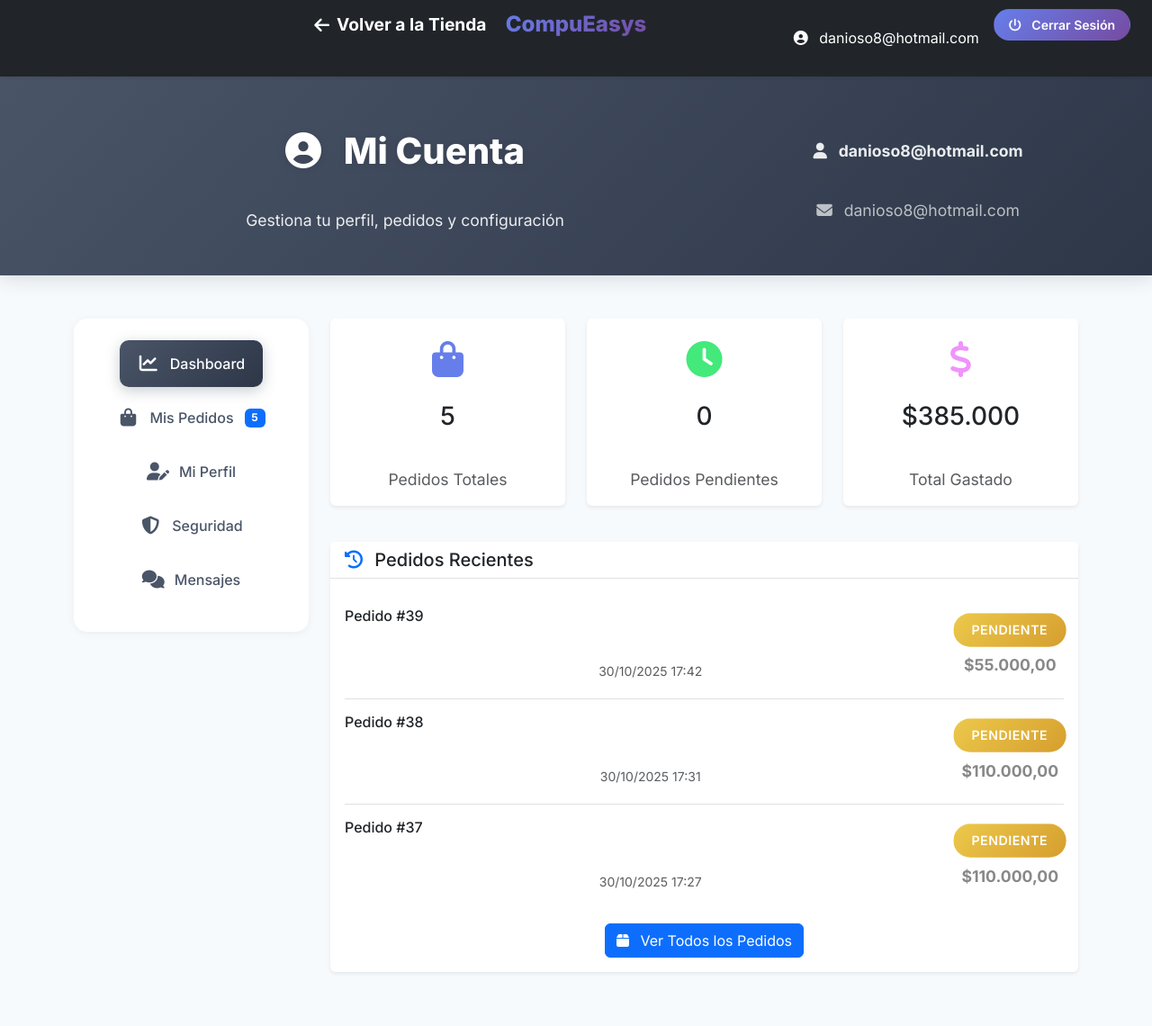
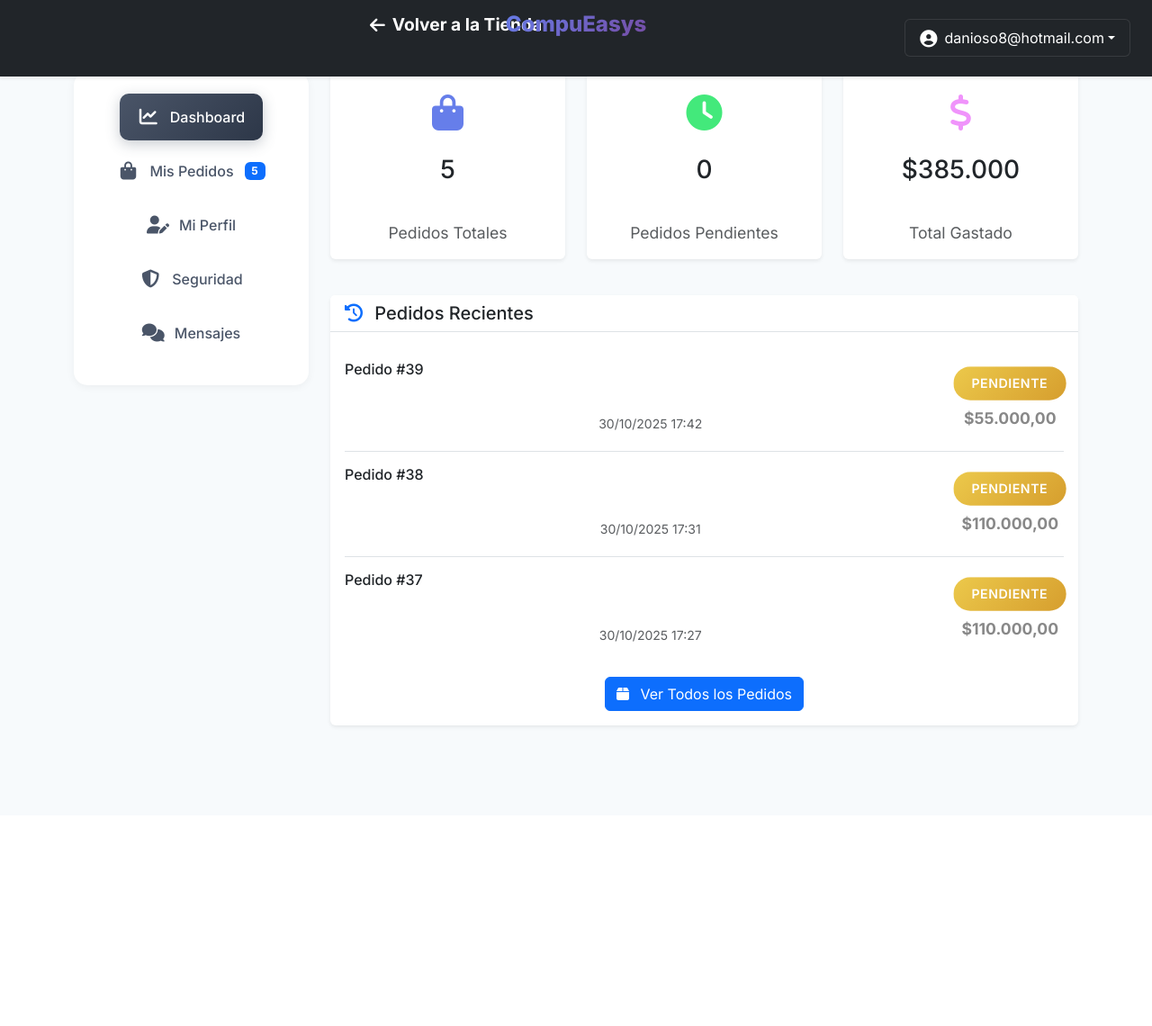
Before and after one commit to danioso8/compueasysAPP-Django, a Django app: page /mis-pedidos/ in a window 1280 px wide. Shown: the whole page at 90% size. After the commit the page ends 809 px from the top, so only its background shows below. Run offline with Django 5.2, Linux system fonts and the light colour scheme; a user stored in the database is signed in; data comes from the database, SQL or seed files in the repository; some libraries are stand-ins or nearby versions.

Commit message:
refactor: Navbar con dropdown en nombre usuario + eliminado hero duplicado Mi Cuenta

```diff
--- a/core/templates/mis_pedidos.html
+++ b/core/templates/mis_pedidos.html
@@ -42,7 +42,6 @@
         body {
             background: var(--neutral-bg);
             min-height: 100vh;
-            padding-top: 80px;
             padding-bottom: 60px;
         }
 
@@ -742,51 +741,33 @@
                 CompuEasys
             </a>
 
-            <!-- Right: User Info + Logout -->
-            <div class="d-flex align-items-center ms-auto">
+            <!-- Right: User Dropdown -->
+            <div class="dropdown ms-auto">
                 {% if user %}
-                    <span class="text-white me-3 d-none d-sm-inline">
-                        <i class="fas fa-user-circle me-2"></i>
-                        {{ user.name|default:user.email }}
-                    </span>
-                    <a href="{% url 'logout_view' %}" class="btn btn-sm btn-logout-nav" style="background: linear-gradient(135deg, #667eea 0%, #764ba2 100%); color: white; border-radius: 20px; padding: 0.4rem 1rem; font-weight: 600; transition: all 0.3s ease; text-decoration: none; font-size: 0.875rem;">
-                        <i class="fas fa-power-off me-2"></i>
-                        <span class="d-none d-sm-inline">Cerrar Sesión</span>
-                        <span class="d-inline d-sm-none">Salir</span>
-                    </a>
+                    <button class="btn btn-dark dropdown-toggle d-flex align-items-center" type="button" id="userDropdown" data-bs-toggle="dropdown" aria-expanded="false" style="border: 1px solid rgba(255,255,255,0.1); padding: 0.5rem 1rem;">
+                        <i class="fas fa-user-circle me-2" style="font-size: 1.2rem;"></i>
+                        <span>{{ user.name|default:user.email }}</span>
+                    </button>
+                    <ul class="dropdown-menu dropdown-menu-end" aria-labelledby="userDropdown" style="min-width: 200px;">
+                        <li>
+                            <span class="dropdown-item-text">
+                                <small class="text-muted">{{ user.email }}</small>
+                            </span>
+                        </li>
+                        <li><hr class="dropdown-divider"></li>
+                        <li>
+                            <a class="dropdown-item btn-logout-nav" href="{% url 'logout_view' %}">
+                                <i class="fas fa-power-off me-2"></i>
+                                Cerrar Sesión
+                            </a>
+                        </li>
+                    </ul>
                 {% endif %}
             </div>
         </div>
     </nav>
 
-    <!-- Hero Section -->
-    <div class="orders-hero" style="margin-top: 56px;">
-        <div class="container">
-            <div class="row align-items-center">
-                <div class="col-md-8">
-                    <h1>
-                        <i class="fas fa-user-circle me-3"></i>
-                        Mi Cuenta
-                    </h1>
-                    <p>Gestiona tu perfil, pedidos y configuración</p>
-                </div>
-                <div class="col-md-4 text-md-end">
-                    {% if user %}
-                        <p class="mb-1">
-                            <i class="fas fa-user me-2"></i>
-                            <strong>{{ user.name|default:user.email }}</strong>
-                        </p>
-                        <p class="mb-0 opacity-75">
-                            <i class="fas fa-envelope me-2"></i>
-                            {{ user.email }}
-                        </p>
-                    {% endif %}
-                </div>
-            </div>
-        </div>
-    </div>
-
-    <div class="container">
+    <div class="container" style="margin-top: 80px; margin-bottom: 40px;">
         <div class="row">
             <!-- Sidebar Navigation -->
             <div class="col-lg-3 col-md-4 mb-4">
```
